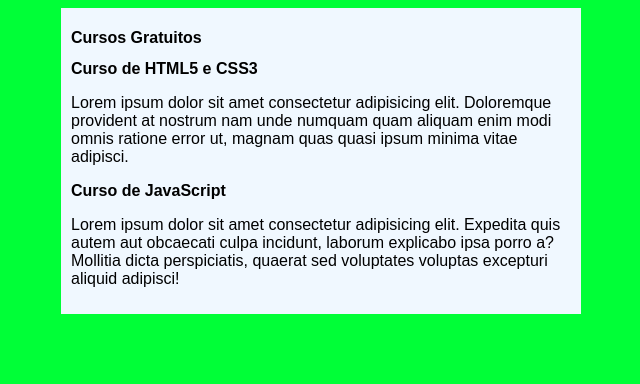
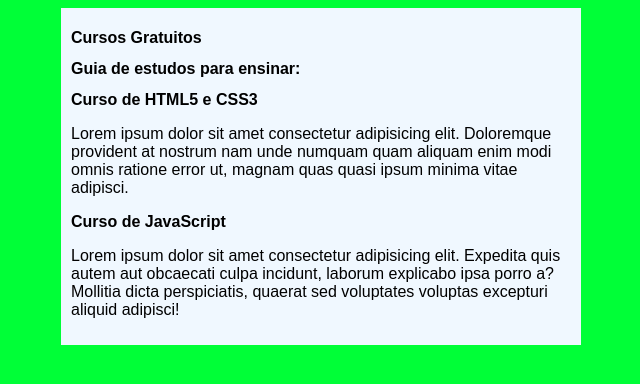
Before and after one commit to lucassmtt/projeto-site, a plain HTML site: page index.html in a window 1280 px wide. Shown: the whole page, without its empty margins (319-959 px from the left). Drawn offline with Linux system fonts and the light colour scheme.

Commit message:
Update index.html

```diff
--- a/index.html
+++ b/index.html
@@ -11,6 +11,7 @@
     <main>
         <header>
             <h1>Cursos Gratuitos</h1>
+            <h2>Guia de estudos para ensinar:
         </header>
         <article>
             <h2>Curso de HTML5 e CSS3</h2>
```
